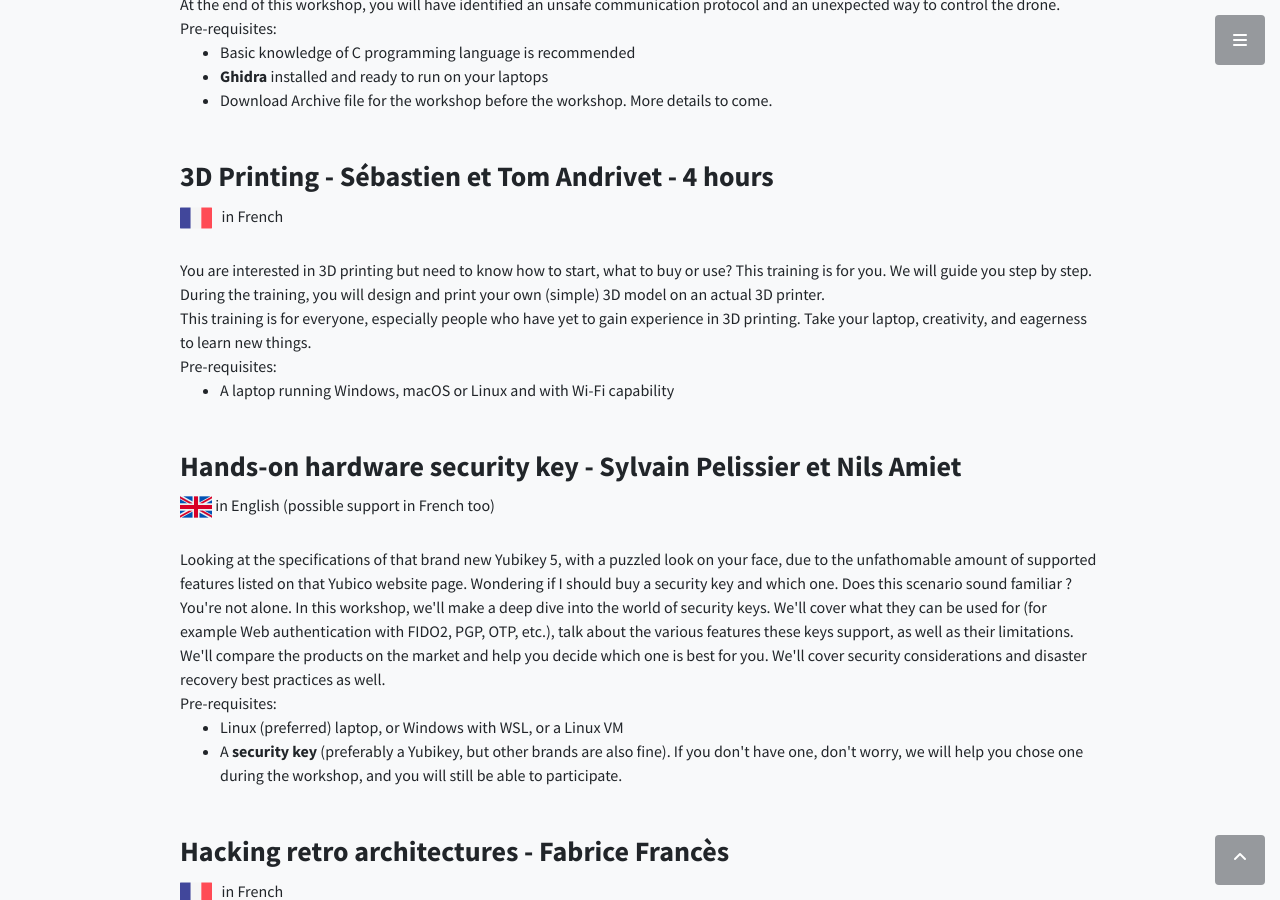
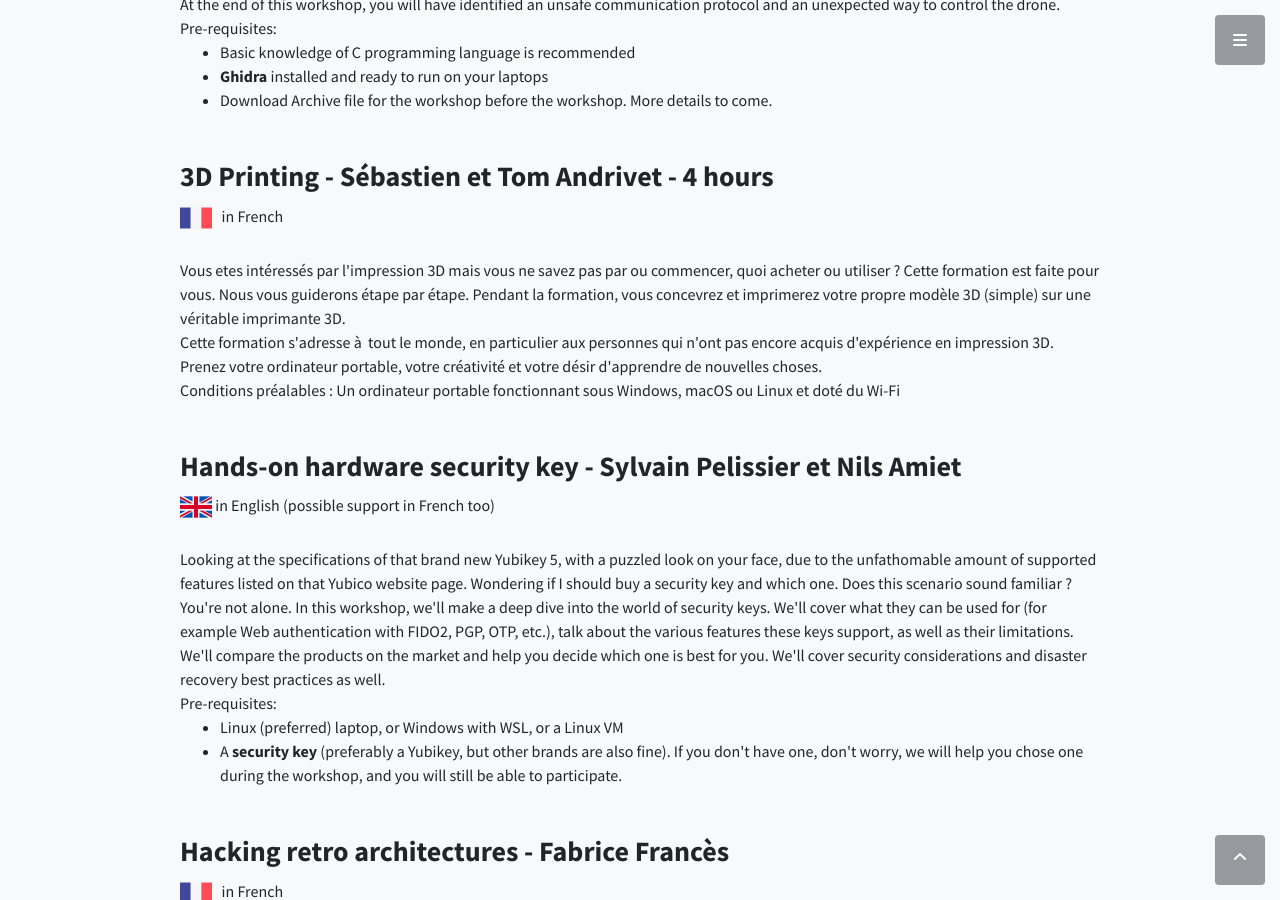
Before and after one commit to ph0wn/ph0wn.github.io, a Jekyll site: the page built from index.html, in a window 1280 px wide and 900 px high, scrolled down 3330 px. Built offline with Jekyll 4.4.1, drawn with Linux system fonts in a browser that asks for light colours.

Commit message:
PTS and French description of 3D

```diff
--- a/index.html
+++ b/index.html
@@ -104,7 +104,22 @@ communication protocol and an unexpected way to control the drone.
 		 </ul>
 
 		 <h3 class="mt-5">3D Printing - Sébastien et Tom Andrivet - 4 hours</h3><img src="/images/france.png"  title="icon made by www.freepik.com" alt="icon made by www.freepik.com" width="32px" /> &nbsp; in French<br><br>
+		 Vous etes int&eacute;ress&eacute;s par l'impression 3D mais vous ne savez pas par ou
+		 commencer, quoi acheter ou utiliser ? Cette formation est faite pour vous.
+		 Nous vous guiderons &eacute;tape par &eacute;tape. Pendant la formation, vous concevrez et
+		 imprimerez votre propre mod&egrave;le 3D (simple) sur une v&eacute;ritable imprimante 3D.
+		 <br>
+		 Cette formation s'adresse &agrave;  tout le monde, en particulier aux personnes qui
+		 n'ont pas encore acquis d'exp&eacute;rience en impression 3D. Prenez votre
+		 ordinateur portable, votre cr&eacute;ativit&eacute; et votre d&eacute;sir d'apprendre de
+		 nouvelles choses.
+		 <br>
+		 Conditions pr&eacute;alables :
+		 Un ordinateur portable fonctionnant sous Windows, macOS ou Linux et dot&eacute; du
+		 Wi-Fi
+		 <br>
 
+		 <!--
 		 You are interested in 3D printing but need to know how to start, what to buy or use?
 		 This training is for you. We will guide you step by step. During the training, you will design and print your own (simple) 3D model on an actual 3D printer.
 		 <br>
@@ -114,7 +129,7 @@ communication protocol and an unexpected way to control the drone.
 		 <ul>
 		     <li>A laptop running Windows, macOS or Linux and with Wi-Fi capability</li>
 		 </ul>
-
+		 - -->
 
 		 <h3 class="mt-5">Hands-on hardware security key - Sylvain Pelissier et Nils Amiet</h3>  <img src="/images/united-kingdom.png"  title="icon made by www.freepik.com" alt="icon made by www.freepik.com" width="32px" /> in English (possible support in French too)<br><br>
 		 Looking at the specifications of that brand new Yubikey 5, with a puzzled
@@ -231,6 +246,7 @@ board, ROM hacking will be practiced both on arcade ROMs emulated with MAME,
     <a href="https://www.serma-safety-security.com"><img src="/images/serma.jpg" width="230px" /></a>&nbsp; &nbsp; &nbsp;  &nbsp; &nbsp; &nbsp; &nbsp;
     <a href="https://penthertz.com"><img src="/images/Penthertz-logosquare.png" width="230px" /></a>&nbsp; &nbsp; &nbsp;  &nbsp; &nbsp; &nbsp; &nbsp;
     <a href="https://connect.ed-diamon.com/hackable"><img src="./images/HK-logoWeb-mid.png" width="200px" /></a>&nbsp; &nbsp; &nbsp;  &nbsp; &nbsp; &nbsp; &nbsp;
+    <a href="https://pts-project.org"><img src="./images/pts_logo_circle.png" width="200px"/></a>&nbsp; &nbsp; &nbsp;  &nbsp; &nbsp; &nbsp; &nbsp;
     <!--
 	     <a href="https://www.yeswehack.com/"> <img src="/images/YWH-black.png" width="250px" /> </a>&nbsp; &nbsp; &nbsp;  &nbsp; &nbsp; &nbsp; &nbsp;
 	     <a href="https://www.synacktiv.com"><img src="/images/synacktiv-logo-noir.png" width="250px" /></a>&nbsp; &nbsp; &nbsp;  &nbsp; &nbsp; &nbsp; &nbsp;
```
Lines whose indentation alone changed are shown as unchanged.
